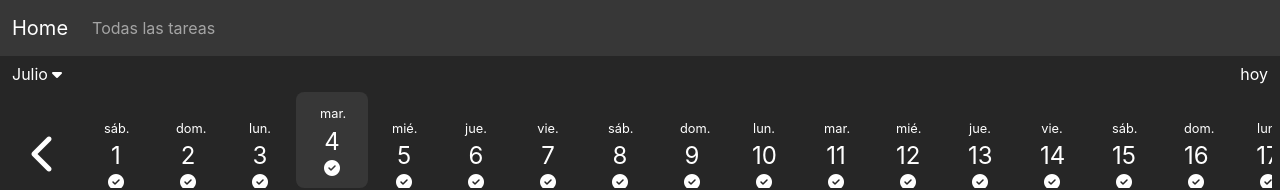
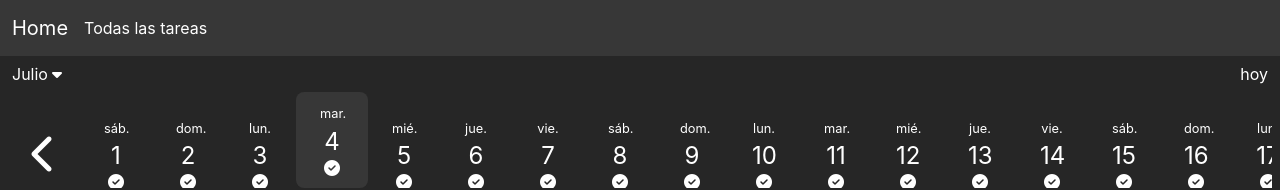
Before and after one commit to fede-vazquez/tasklist_react, a React (Create React App) app: page /tasklist in a window 1280 px wide. Shown: the top 190 px of the page. Built offline with nearby package versions, Linux system fonts and the light colour scheme.

Commit message:
Crea función para que se oculte el menú hamburguesa del nav bar de la lista de tareas cuando se precione uno de los links.

```diff
--- a/src/components/task_list/NavBar.jsx
+++ b/src/components/task_list/NavBar.jsx
@@ -1,7 +1,13 @@
 import React from "react";
 import { Link } from "react-router-dom";
 
+const collapseNavBar = document.getElementById("taskListNavbarDropdown");
+
 function NavBar() {
+  function hideDropdownList() {
+    collapseNavBar.classList.remove("show");
+  }
+
   return (
     <nav className="navbar navbar-dark bg-2 navbar-expand-sm">
       <div className="container-fluid">
@@ -12,17 +18,22 @@ function NavBar() {
           className="navbar-toggler"
           type="button"
           data-bs-toggle="collapse"
-          data-bs-target="#navbarNav"
-          aria-controls="navbarNav"
+          data-bs-target="#taskListNavbarDropdown"
+          aria-controls="taskListNavbarDropdown"
           aria-expanded="false"
           aria-label="Toggle navigation"
         >
           <span className="navbar-toggler-icon"></span>
         </button>
-        <div className="collapse navbar-collapse" id="navbarNav">
+        <div className="collapse navbar-collapse" id="taskListNavbarDropdown">
           <ul className="navbar-nav">
-            <li className="nav-item">
-              <Link to={"/tasklist/allTasks"} className="nav-link">
+            <li
+              className="nav-item"
+              onClick={() => {
+                hideDropdownList();
+              }}
+            >
+              <Link to={"/tasklist/allTasks"} className="dropdown-item">
                 Todas las tareas
               </Link>
             </li>
```
